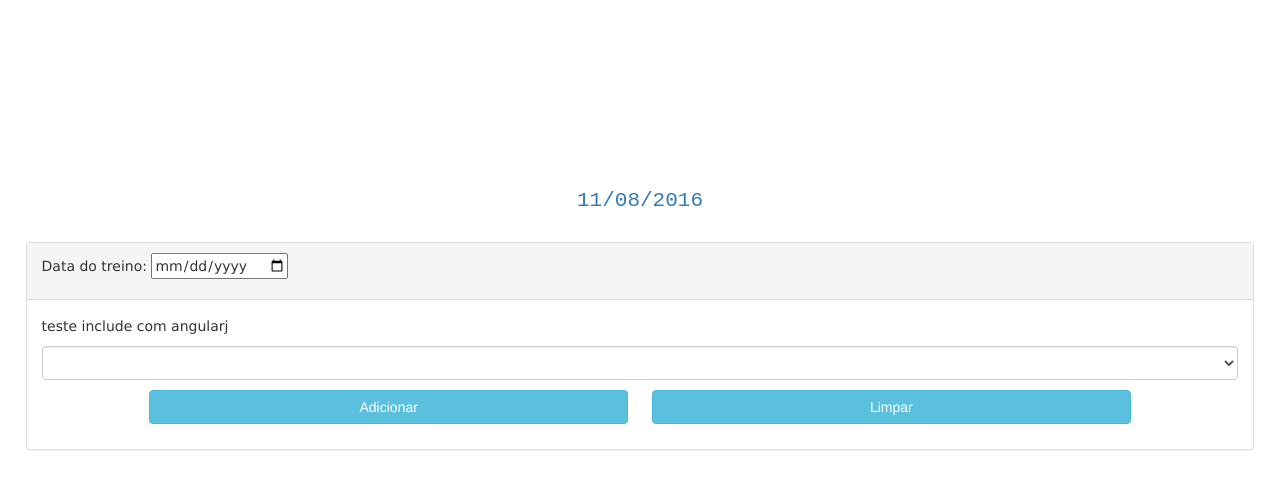
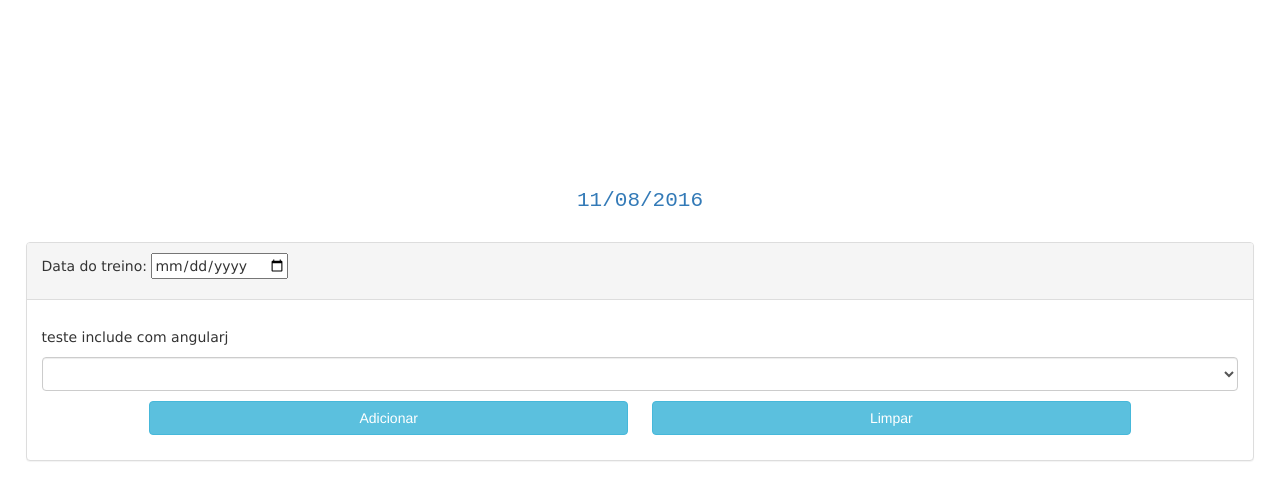
Before and after one commit to juniorsolo/academia, a plain HTML site: page index.html in a window 1280 px wide. Shown: the part 57-556 px from the top of the page. Drawn offline with nearby package versions, Linux system fonts and the light colour scheme.

Commit message:
Ajuste na tela

```diff
--- a/index.html
+++ b/index.html
@@ -423,17 +423,19 @@
            <div class="panel-heading" >
 		        <p>Data do treino: <input type="date" id="dataTreino"></p>
 			</div>
-           <div class="panel-body" style="margin-top:1px;">
+           <div class="panel-body" style="margin-top:1%;">
                <div>
 				   <ul class="list-group" ng-repeat="treino in treinosDoDia" ng-show="treinosDoDia.length > 0">
-						  <li class="list-group-item list-group-item-info" style="float:left;clear:top;">{{treino}}</li>
+						  <li class="list-group-item list-group-item-info" style="float:left;clear:top;margin-bottom:10%;">{{treino}}</li>
 					</ul>
                 </div>
 			   <div ng-include="'teste.html'"></div>
-		       <select ng-model="categoriaSelecionada" class="form-control">
-				  <option ng-repeat="categoria in categorias" value="{{categoria}}">{{categoria}}</options>
-			   </select>
-               <div style="text-align:center;">
+			   <div>
+				   <select ng-model="categoriaSelecionada" class="form-control">
+					  <option ng-repeat="categoria in categorias" value="{{categoria}}">{{categoria}}</options>
+				   </select>
+			   </div>
+               <div style="text-align:center">
 			       <button type="button" class="btn btn-info " style="margin:10px; width:40%" ng-click="addTreino()">Adicionar</button>
 				   <button type="button" class="btn btn-info " style="margin:10px; width:40%" ng-click="limparTreino()">Limpar</button>
                </div>
```
